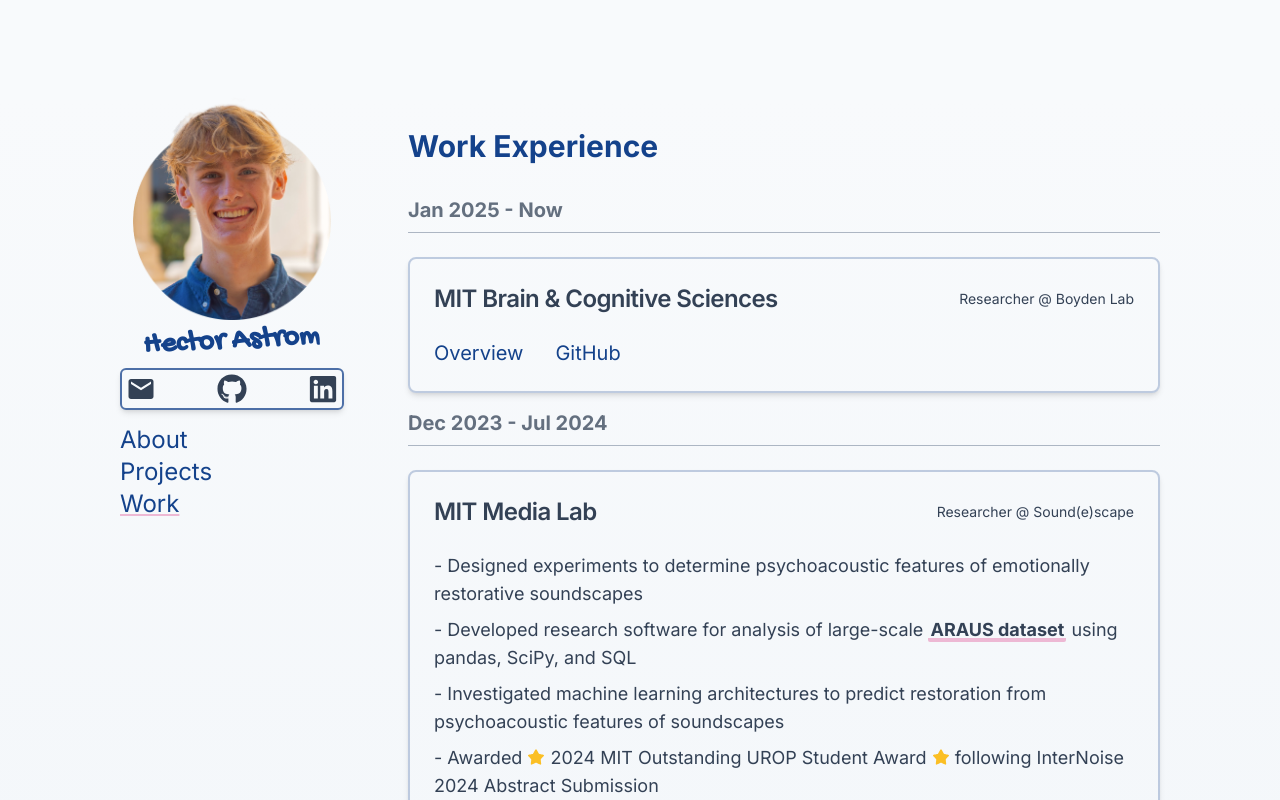
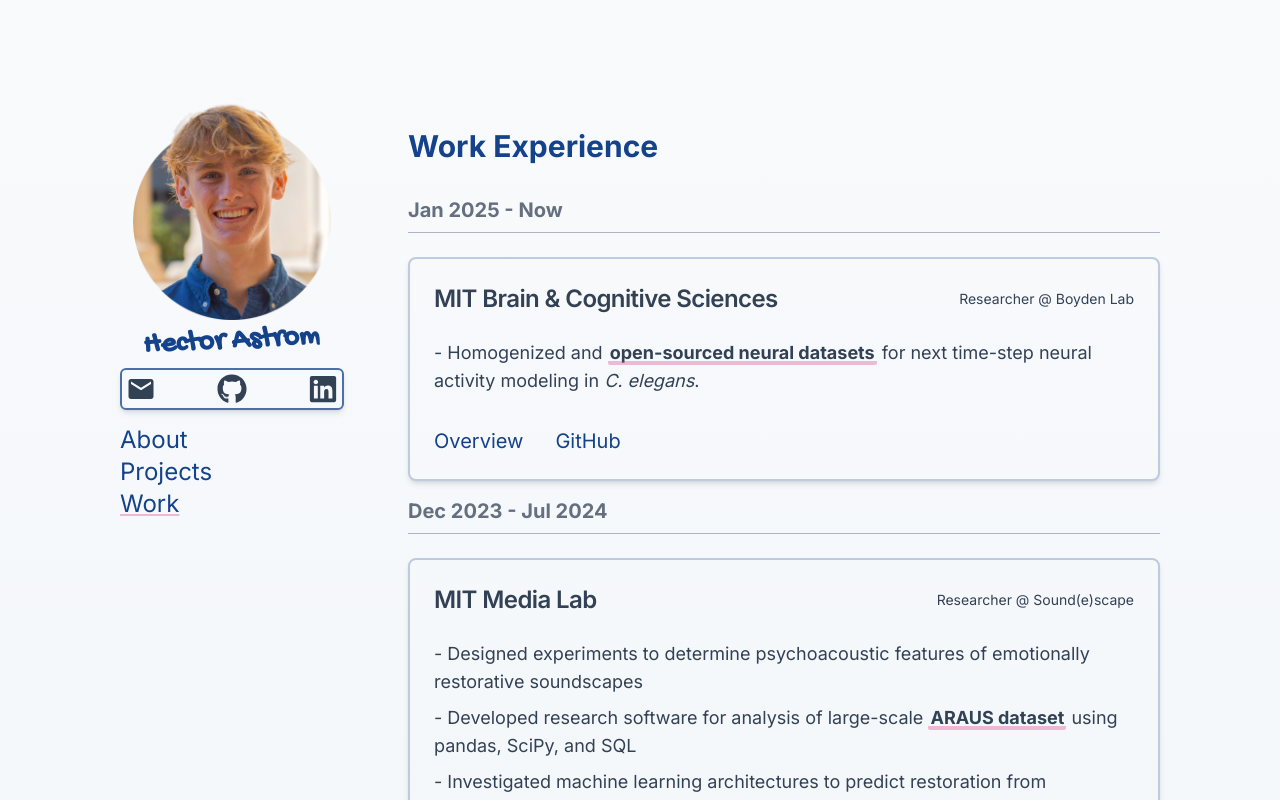
Before and after one commit to hectorastrom/personal-website, a Next.js app: page /work in a window 1280 px wide. Shown: the top 800 px of the page. Built offline with nearby package versions, Linux system fonts and the light colour scheme.

Commit message:
+ paper to BCS research

```diff
--- a/src/app/work/page.tsx
+++ b/src/app/work/page.tsx
@@ -46,16 +46,23 @@
       <Card>
         <CardHeader>
           <CardTitle>MIT Brain & Cognitive Sciences</CardTitle>
-          <CardDescription>
-            Researcher @ Boyden Lab
-          </CardDescription>
+          <CardDescription>Researcher @ Boyden Lab</CardDescription>
         </CardHeader>
-        {/* <CardContent>
+        <CardContent>
           <ul className="space-y-2 mb-2">
             <li>
+              - Homogenized and{" "}
+              <a
+                className="custom-link"
+                href="https://arxiv.org/abs/2411.12091"
+                target="_blank"
+              >
+                open-sourced neural datasets
+              </a>{" "}
+              for next time-step neural activity modeling in <i>C. elegans</i>.
             </li>
           </ul>
-        </CardContent> */}
+        </CardContent>
         <CardFooter className="flex flex-row gap-x-4 md:gap-x-8">
           <a
             href="https://synthneuro.org/publications/scaling-properties-for-artificial-neural-network-models-of-a-small-nervous-system/"
```
